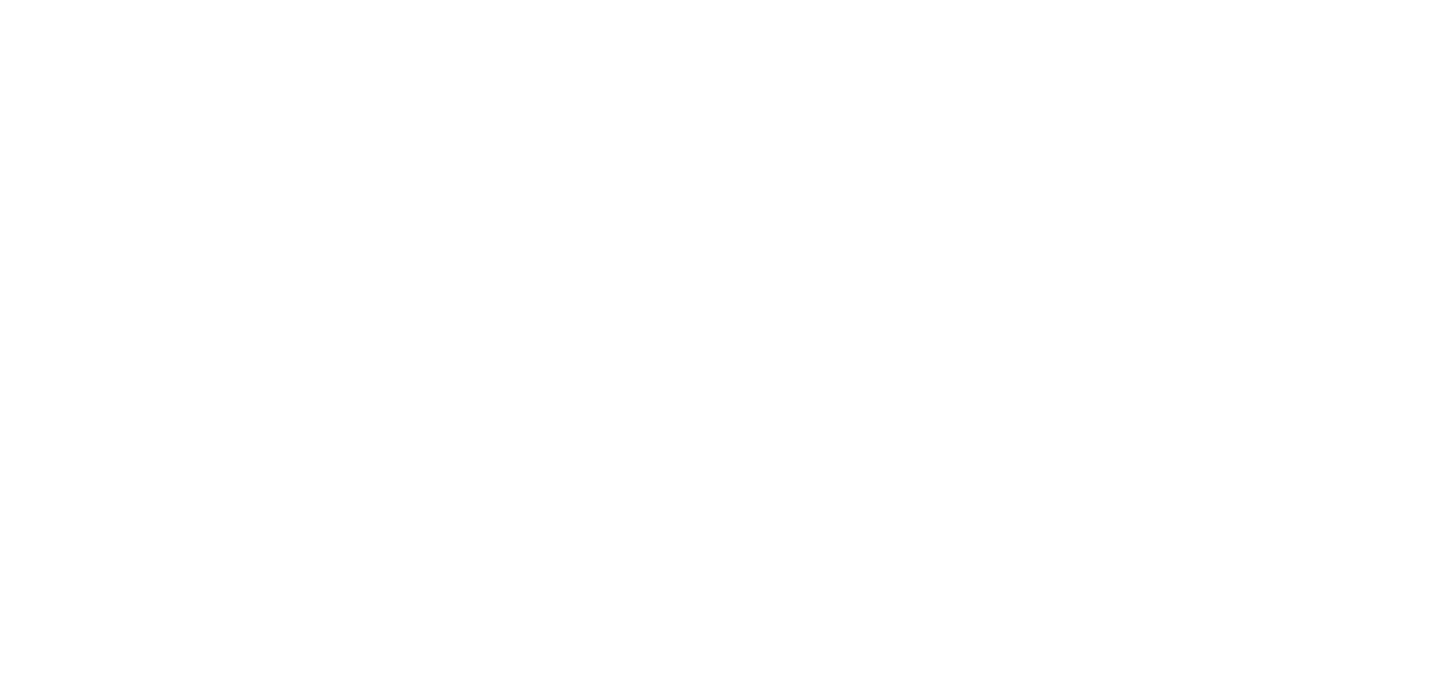
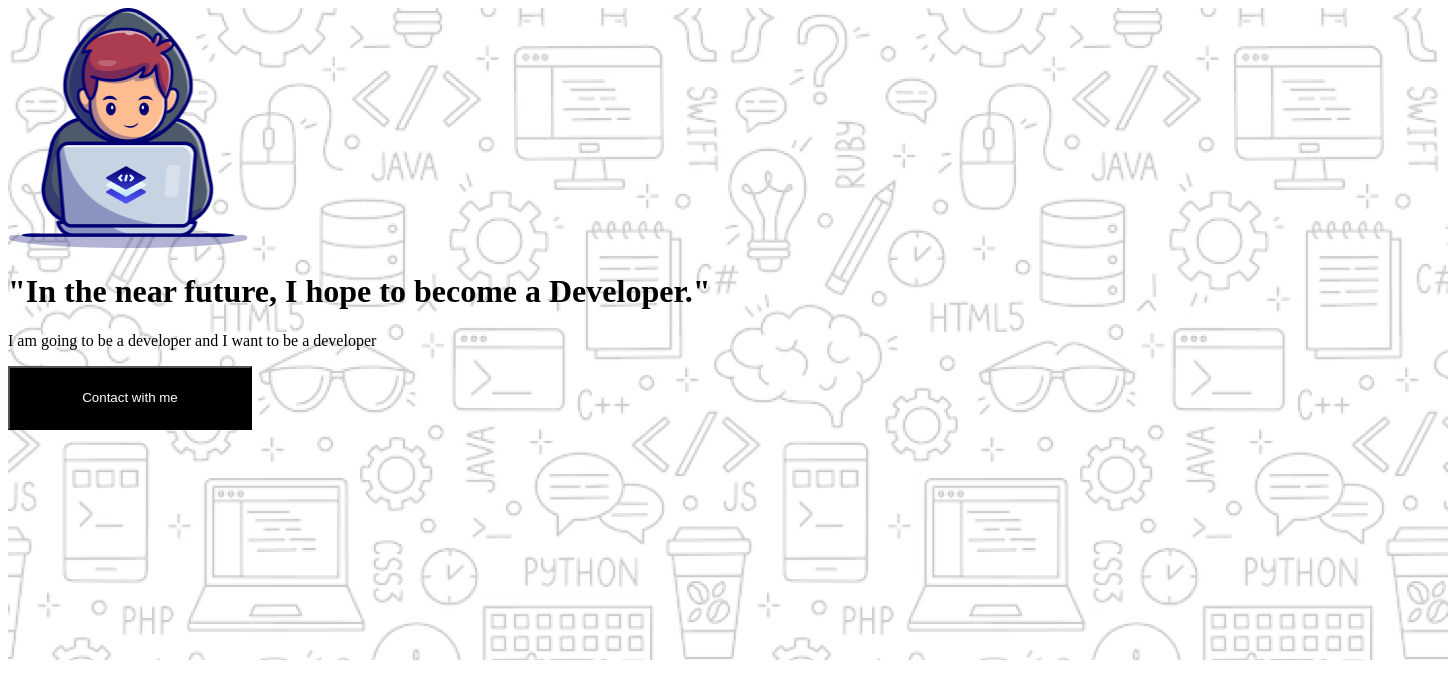
Before and after one commit to ijaj628/assignment-01, a plain HTML site: page index.html in a window 1280 px wide. Shown: the whole page, 1448 px wide, since content can reach past the window. Drawn offline with Linux system fonts and the light colour scheme.

Commit message:
added the changes

```diff
--- a/index.html
+++ b/index.html
@@ -4,8 +4,22 @@
     <meta charset="UTF-8">
     <meta name="viewport" content="width=device-width, initial-scale=1.0">
     <title>ASSIGNMENT-01</title>
+    <link rel="stylesheet" href="styles/style.css">
 </head>
 <body>
+    <header class="header">
+            <img src="assets/Group.png" alt="" width="240px" height="240px">
+        <div class="header-text"></div>
+            <h1>"In the near future, I hope to become a Developer."</h1>
+            <p>I am going to be a developer and I want to be a developer</p>
+        </div>
+            <button class="header-img">Contact with me</button>
+    </header>
+    <main>
 
+    </main>
+    <footer>
+
+    </footer>
 </body>
 </html>
--- a/styles/style.css
+++ b/styles/style.css
@@ -0,0 +1,14 @@
+.header{
+    background-image: url(../assets/Hero-bg.png);
+    width: 1440px;
+    height: 652px;
+}
+.header-text{
+
+}
+.header-img{
+    background-color: black;
+    color: white;
+    width: 244px;
+    height: 64px;
+}
```
Also changed, not shown: assets/Group 3.png (added), assets/Group 4.png (added), assets/Group.png (added), assets/Hero-bg.png (added), assets/Layer_1.png (added), assets/css.png (added), assets/facebook.png (added), assets/github.png (added), assets/handshake.jpg (added), assets/html.png (added), assets/js.png (added), assets/linkedin-icon 1.png (added), assets/mongodb.png (added), assets/nodejs.png (added), 1 more files.
